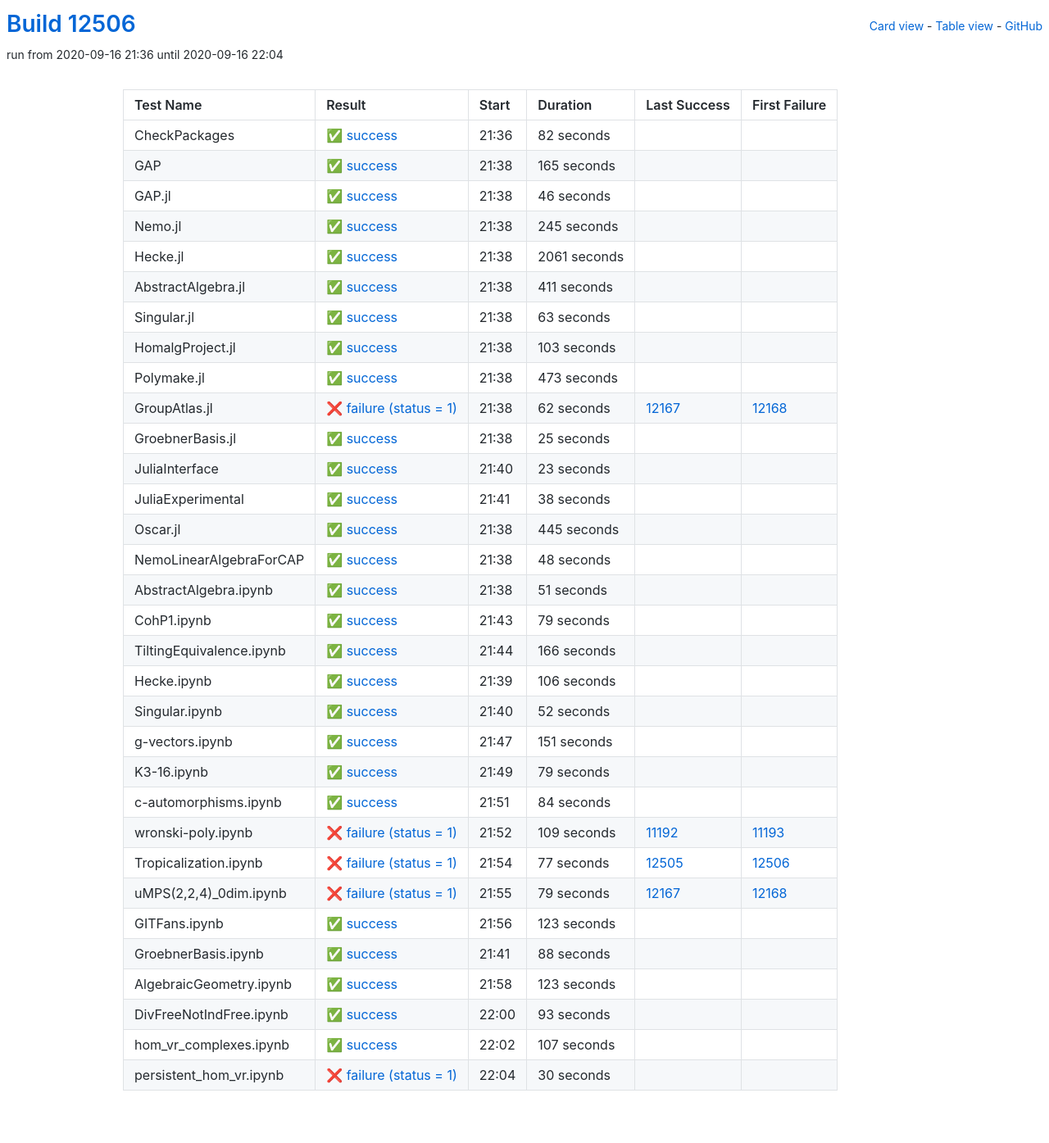
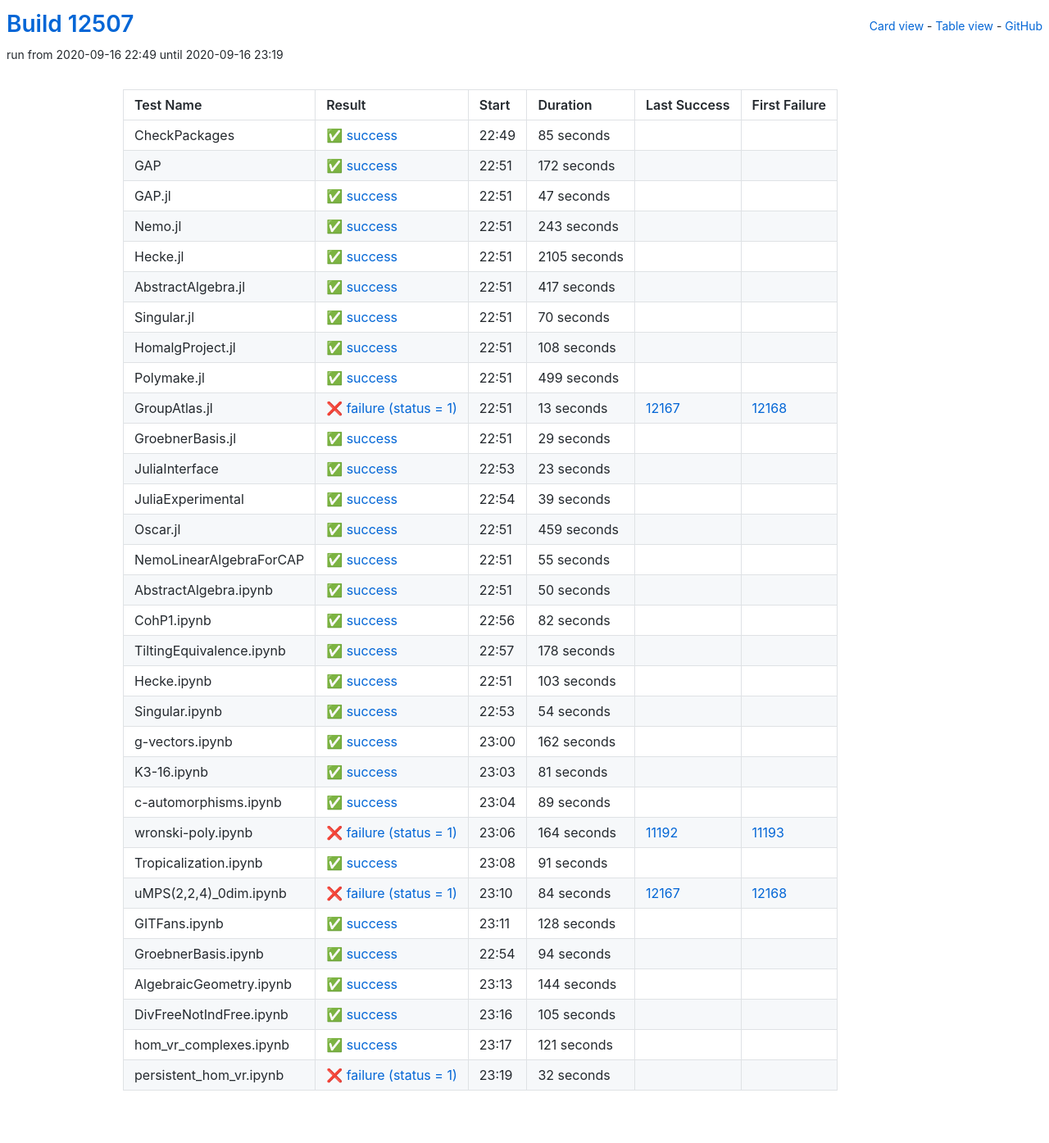
Before and after one commit to oscar-system/oscar-ci-status, a Jekyll site: the page built from table.html, in a window 1280 px wide. Shown: the whole page at 82% size. Built offline with Jekyll 4.4.1, drawn with Linux system fonts in a browser that asks for light colours.

Commit message:
Build #12507

```diff
--- a/_data/ci.yml
+++ b/_data/ci.yml
@@ -1,6 +1,6 @@
 ---
-build: 12506
-build_url: https://oscarci.mathematik.uni-kl.de/job/oscar/12506/
+build: 12507
+build_url: https://oscarci.mathematik.uni-kl.de/job/oscar/12507/
 job: oscar
 organization: oscar-system
 repo: oscar-ci-status
@@ -8,140 +8,140 @@ repourl: https://github.com/oscar-system/oscar-ci-status
 tests:
 - name: CheckPackages
   id: checkpackages
-  log: https://oscarci.mathematik.uni-kl.de/job/oscar/12506/artifact/logs/build-12506/CheckPackages.log
-  start: 2020-09-16 21:36
+  log: https://oscarci.mathematik.uni-kl.de/job/oscar/12507/artifact/logs/build-12507/CheckPackages.log
+  start: 2020-09-16 22:49
   success: true
   exitcode: 0
   status: success
-  duration: 82
+  duration: 85
   last_success: false
   last_success_url:
   first_failure: false
   first_failure_url:
 - name: GAP
   id: gap
-  log: https://oscarci.mathematik.uni-kl.de/job/oscar/12506/artifact/logs/build-12506/GAP.log
-  start: 2020-09-16 21:38
+  log: https://oscarci.mathematik.uni-kl.de/job/oscar/12507/artifact/logs/build-12507/GAP.log
+  start: 2020-09-16 22:51
   success: true
   exitcode: 0
   status: success
-  duration: 165
+  duration: 172
   last_success: false
   last_success_url:
   first_failure: false
   first_failure_url:
 - name: GAP.jl
   id: gap-jl
-  log: https://oscarci.mathematik.uni-kl.de/job/oscar/12506/artifact/logs/build-12506/GAP.jl.log
-  start: 2020-09-16 21:38
+  log: https://oscarci.mathematik.uni-kl.de/job/oscar/12507/artifact/logs/build-12507/GAP.jl.log
+  start: 2020-09-16 22:51
   success: true
   exitcode: 0
   status: success
-  duration: 46
+  duration: 47
   last_success: false
   last_success_url:
   first_failure: false
   first_failure_url:
 - name: Nemo.jl
   id: nemo-jl
-  log: https://oscarci.mathematik.uni-kl.de/job/oscar/12506/artifact/logs/build-12506/Nemo.jl.log
-  start: 2020-09-16 21:38
+  log: https://oscarci.mathematik.uni-kl.de/job/oscar/12507/artifact/logs/build-12507/Nemo.jl.log
+  start: 2020-09-16 22:51
   success: true
   exitcode: 0
   status: success
-  duration: 245
+  duration: 243
   last_success: false
   last_success_url:
   first_failure: false
   first_failure_url:
 - name: Hecke.jl
   id: hecke-jl
-  log: https://oscarci.mathematik.uni-kl.de/job/oscar/12506/artifact/logs/build-12506/Hecke.jl.log
-  start: 2020-09-16 21:38
+  log: https://oscarci.mathematik.uni-kl.de/job/oscar/12507/artifact/logs/build-12507/Hecke.jl.log
+  start: 2020-09-16 22:51
   success: true
   exitcode: 0
   status: success
-  duration: 2061
+  duration: 2105
   last_success: false
   last_success_url:
   first_failure: false
   first_failure_url:
 - name: AbstractAlgebra.jl
   id: abstractalgebra-jl
-  log: https://oscarci.mathematik.uni-kl.de/job/oscar/12506/artifact/logs/build-12506/AbstractAlgebra.jl.log
-  start: 2020-09-16 21:38
+  log: https://oscarci.mathematik.uni-kl.de/job/oscar/12507/artifact/logs/build-12507/AbstractAlgebra.jl.log
+  start: 2020-09-16 22:51
   success: true
   exitcode: 0
   status: success
-  duration: 411
+  duration: 417
   last_success: false
   last_success_url:
   first_failure: false
   first_failure_url:
 - name: Singular.jl
   id: singular-jl
-  log: https://oscarci.mathematik.uni-kl.de/job/oscar/12506/artifact/logs/build-12506/Singular.jl.log
-  start: 2020-09-16 21:38
+  log: https://oscarci.mathematik.uni-kl.de/job/oscar/12507/artifact/logs/build-12507/Singular.jl.log
+  start: 2020-09-16 22:51
   success: true
   exitcode: 0
   status: success
-  duration: 63
+  duration: 70
   last_success: false
   last_success_url:
   first_failure: false
   first_failure_url:
 - name: HomalgProject.jl
   id: homalgproject-jl
-  log: https://oscarci.mathematik.uni-kl.de/job/oscar/12506/artifact/logs/build-12506/HomalgProject.jl.log
-  start: 2020-09-16 21:38
+  log: https://oscarci.mathematik.uni-kl.de/job/oscar/12507/artifact/logs/build-12507/HomalgProject.jl.log
+  start: 2020-09-16 22:51
   success: true
   exitcode: 0
   status: success
-  duration: 103
+  duration: 108
   last_success: false
   last_success_url:
   first_failure: false
   first_failure_url:
 - name: Polymake.jl
   id: polymake-jl
-  log: https://oscarci.mathematik.uni-kl.de/job/oscar/12506/artifact/logs/build-12506/Polymake.jl.log
-  start: 2020-09-16 21:38
+  log: https://oscarci.mathematik.uni-kl.de/job/oscar/12507/artifact/logs/build-12507/Polymake.jl.log
+  start: 2020-09-16 22:51
   success: true
   exitcode: 0
   status: success
-  duration: 473
+  duration: 499
   last_success: false
   last_success_url:
   first_failure: false
   first_failure_url:
 - name: GroupAtlas.jl
   id: groupatlas-jl
-  log: https://oscarci.mathematik.uni-kl.de/job/oscar/12506/artifact/logs/build-12506/GroupAtlas.jl.log
-  start: 2020-09-16 21:38
+  log: https://oscarci.mathematik.uni-kl.de/job/oscar/12507/artifact/logs/build-12507/GroupAtlas.jl.log
+  start: 2020-09-16 22:51
   success: false
   exitcode: 1
   status: failure
-  duration: 62
+  duration: 13
   last_success: 12167
   last_success_url: https://oscarci.mathematik.uni-kl.de/job/oscar/12167/
   first_failure: 12168
   first_failure_url: https://oscarci.mathematik.uni-kl.de/job/oscar/12168/
 - name: GroebnerBasis.jl
   id: groebnerbasis-jl
-  log: https://oscarci.mathematik.uni-kl.de/job/oscar/12506/artifact/logs/build-12506/GroebnerBasis.jl.log
-  start: 2020-09-16 21:38
+  log: https://oscarci.mathematik.uni-kl.de/job/oscar/12507/artifact/logs/build-12507/GroebnerBasis.jl.log
+  start: 2020-09-16 22:51
   success: true
   exitcode: 0
   status: success
-  duration: 25
+  duration: 29
   last_success: false
   last_success_url:
   first_failure: false
   first_failure_url:
 - name: JuliaInterface
   id: juliainterface
-  log: https://oscarci.mathematik.uni-kl.de/job/oscar/12506/artifact/logs/build-12506/JuliaInterface.log
-  start: 2020-09-16 21:40
+  log: https://oscarci.mathematik.uni-kl.de/job/oscar/12507/artifact/logs/build-12507/JuliaInterface.log
+  start: 2020-09-16 22:53
   success: true
   exitcode: 0
   status: success
@@ -152,240 +152,240 @@ tests:
   first_failure_url:
 - name: JuliaExperimental
   id: juliaexperimental
-  log: https://oscarci.mathematik.uni-kl.de/job/oscar/12506/artifact/logs/build-12506/JuliaExperimental.log
-  start: 2020-09-16 21:41
+  log: https://oscarci.mathematik.uni-kl.de/job/oscar/12507/artifact/logs/build-12507/JuliaExperimental.log
+  start: 2020-09-16 22:54
   success: true
   exitcode: 0
   status: success
-  duration: 38
+  duration: 39
   last_success: false
   last_success_url:
   first_failure: false
   first_failure_url:
 - name: Oscar.jl
   id: oscar-jl
-  log: https://oscarci.mathematik.uni-kl.de/job/oscar/12506/artifact/logs/build-12506/Oscar.jl.log
-  start: 2020-09-16 21:38
+  log: https://oscarci.mathematik.uni-kl.de/job/oscar/12507/artifact/logs/build-12507/Oscar.jl.log
+  start: 2020-09-16 22:51
   success: true
   exitcode: 0
   status: success
-  duration: 445
+  duration: 459
   last_success: false
   last_success_url:
   first_failure: false
   first_failure_url:
 - name: NemoLinearAlgebraForCAP
   id: nemolinearalgebraforcap
-  log: https://oscarci.mathematik.uni-kl.de/job/oscar/12506/artifact/logs/build-12506/NemoLinearAlgebraForCAP.log
-  start: 2020-09-16 21:38
+  log: https://oscarci.mathematik.uni-kl.de/job/oscar/12507/artifact/logs/build-12507/NemoLinearAlgebraForCAP.log
+  start: 2020-09-16 22:51
   success: true
   exitcode: 0
   status: success
-  duration: 48
+  duration: 55
   last_success: false
   last_success_url:
   first_failure: false
   first_failure_url:
 - name: AbstractAlgebra.ipynb
   id: abstractalgebra-ipynb
-  log: https://oscarci.mathematik.uni-kl.de/job/oscar/12506/artifact/logs/build-12506/AbstractAlgebra.ipynb.log
-  start: 2020-09-16 21:38
+  log: https://oscarci.mathematik.uni-kl.de/job/oscar/12507/artifact/logs/build-12507/AbstractAlgebra.ipynb.log
+  start: 2020-09-16 22:51
   success: true
   exitcode: 0
   status: success
-  duration: 51
+  duration: 50
   last_success: false
   last_success_url:
   first_failure: false
   first_failure_url:
 - name: CohP1.ipynb
   id: cohp1-ipynb
-  log: https://oscarci.mathematik.uni-kl.de/job/oscar/12506/artifact/logs/build-12506/CohP1.ipynb.log
-  start: 2020-09-16 21:43
+  log: https://oscarci.mathematik.uni-kl.de/job/oscar/12507/artifact/logs/build-12507/CohP1.ipynb.log
+  start: 2020-09-16 22:56
   success: true
   exitcode: 0
   status: success
-  duration: 79
+  duration: 82
   last_success: false
   last_success_url:
   first_failure: false
   first_failure_url:
 - name: TiltingEquivalence.ipynb
   id: tiltingequivalence-ipynb
-  log: https://oscarci.mathematik.uni-kl.de/job/oscar/12506/artifact/logs/build-12506/TiltingEquivalence.ipynb.log
-  start: 2020-09-16 21:44
+  log: https://oscarci.mathematik.uni-kl.de/job/oscar/12507/artifact/logs/build-12507/TiltingEquivalence.ipynb.log
+  start: 2020-09-16 22:57
   success: true
   exitcode: 0
   status: success
-  duration: 166
+  duration: 178
   last_success: false
   last_success_url:
   first_failure: false
   first_failure_url:
 - name: Hecke.ipynb
   id: hecke-ipynb
-  log: https://oscarci.mathematik.uni-kl.de/job/oscar/12506/artifact/logs/build-12506/Hecke.ipynb.log
-  start: 2020-09-16 21:39
+  log: https://oscarci.mathematik.uni-kl.de/job/oscar/12507/artifact/logs/build-12507/Hecke.ipynb.log
+  start: 2020-09-16 22:51
   success: true
   exitcode: 0
   status: success
-  duration: 106
+  duration: 103
   last_success: false
   last_success_url:
   first_failure: false
   first_failure_url:
 - name: Singular.ipynb
   id: singular-ipynb
-  log: https://oscarci.mathematik.uni-kl.de/job/oscar/12506/artifact/logs/build-12506/Singular.ipynb.log
-  start: 2020-09-16 21:40
+  log: https://oscarci.mathematik.uni-kl.de/job/oscar/12507/artifact/logs/build-12507/Singular.ipynb.log
+  start: 2020-09-16 22:53
   success: true
   exitcode: 0
   status: success
-  duration: 52
+  duration: 54
   last_success: false
   last_success_url:
   first_failure: false
   first_failure_url:
 - name: g-vectors.ipynb
   id: g-vectors-ipynb
-  log: https://oscarci.mathematik.uni-kl.de/job/oscar/12506/artifact/logs/build-12506/g-vectors.ipynb.log
-  start: 2020-09-16 21:47
+  log: https://oscarci.mathematik.uni-kl.de/job/oscar/12507/artifact/logs/build-12507/g-vectors.ipynb.log
+  start: 2020-09-16 23:00
   success: true
   exitcode: 0
   status: success
-  duration: 151
+  duration: 162
   last_success: false
   last_success_url:
   first_failure: false
   first_failure_url:
 - name: K3-16.ipynb
   id: k3-16-ipynb
-  log: https://oscarci.mathematik.uni-kl.de/job/oscar/12506/artifact/logs/build-12506/K3-16.ipynb.log
-  start: 2020-09-16 21:49
+  log: https://oscarci.mathematik.uni-kl.de/job/oscar/12507/artifact/logs/build-12507/K3-16.ipynb.log
+  start: 2020-09-16 23:03
   success: true
   exitcode: 0
   status: success
-  duration: 79
+  duration: 81
   last_success: false
   last_success_url:
   first_failure: false
   first_failure_url:
 - name: c-automorphisms.ipynb
   id: c-automorphisms-ipynb
-  log: https://oscarci.mathematik.uni-kl.de/job/oscar/12506/artifact/logs/build-12506/c-automorphisms.ipynb.log
-  start: 2020-09-16 21:51
+  log: https://oscarci.mathematik.uni-kl.de/job/oscar/12507/artifact/logs/build-12507/c-automorphisms.ipynb.log
+  start: 2020-09-16 23:04
   success: true
   exitcode: 0
   status: success
-  duration: 84
+  duration: 89
   last_success: false
   last_success_url:
   first_failure: false
   first_failure_url:
 - name: wronski-poly.ipynb
   id: wronski-poly-ipynb
-  log: https://oscarci.mathematik.uni-kl.de/job/oscar/12506/artifact/logs/build-12506/wronski-poly.ipynb.log
-  start: 2020-09-16 21:52
+  log: https://oscarci.mathematik.uni-kl.de/job/oscar/12507/artifact/logs/build-12507/wronski-poly.ipynb.log
+  start: 2020-09-16 23:06
   success: false
   exitcode: 1
   status: failure
-  duration: 109
+  duration: 164
   last_success: 11192
   last_success_url: https://oscarci.mathematik.uni-kl.de/job/oscar/11192/
   first_failure: 11193
   first_failure_url: https://oscarci.mathematik.uni-kl.de/job/oscar/11193/
 - name: Tropicalization.ipynb
   id: tropicalization-ipynb
-  log: https://oscarci.mathematik.uni-kl.de/job/oscar/12506/artifact/logs/build-12506/Tropicalization.ipynb.log
-  start: 2020-09-16 21:54
+  log: https://oscarci.mathematik.uni-kl.de/job/oscar/12507/artifact/logs/build-12507/Tropicalization.ipynb.log
+  start: 2020-09-16 23:08
+  success: true
+  exitcode: 0
+  status: success
+  duration: 91
+  last_success: false
+  last_success_url:
+  first_failure: false
+  first_failure_url:
+- name: uMPS(2,2,4)_0dim.ipynb
+  id: umps-2-2-4-0dim-ipynb
+  log: https://oscarci.mathematik.uni-kl.de/job/oscar/12507/artifact/logs/build-12507/uMPS-2-2-4-_0dim.ipynb.log
+  start: 2020-09-16 23:10
   success: false
   exitcode: 1
   status: failure
-  duration: 77
-  last_success: 12505
-  last_success_url: https://oscarci.mathematik.uni-kl.de/job/oscar/12505/
-  first_failure: 12506
-  first_failure_url: https://oscarci.mathematik.uni-kl.de/job/oscar/12506/
-- name: uMPS(2,2,4)_0dim.ipynb
-  id: umps-2-2-4-0dim-ipynb
-  log: https://oscarci.mathematik.uni-kl.de/job/oscar/12506/artifact/logs/build-12506/uMPS-2-2-4-_0dim.ipynb.log
-  start: 2020-09-16 21:55
-  success: false
-  exitcode: 1
-  status: failure
-  duration: 79
+  duration: 84
   last_success: 12167
   last_success_url: https://oscarci.mathematik.uni-kl.de/job/oscar/12167/
   first_failure: 12168
   first_failure_url: https://oscarci.mathematik.uni-kl.de/job/oscar/12168/
 - name: GITFans.ipynb
   id: gitfans-ipynb
-  log: https://oscarci.mathematik.uni-kl.de/job/oscar/12506/artifact/logs/build-12506/GITFans.ipynb.log
-  start: 2020-09-16 21:56
+  log: https://oscarci.mathematik.uni-kl.de/job/oscar/12507/artifact/logs/build-12507/GITFans.ipynb.log
+  start: 2020-09-16 23:11
   success: true
   exitcode: 0
   status: success
-  duration: 123
+  duration: 128
   last_success: false
   last_success_url:
   first_failure: false
   first_failure_url:
 - name: GroebnerBasis.ipynb
   id: groebnerbasis-ipynb
-  log: https://oscarci.mathematik.uni-kl.de/job/oscar/12506/artifact/logs/build-12506/GroebnerBasis.ipynb.log
-  start: 2020-09-16 21:41
+  log: https://oscarci.mathematik.uni-kl.de/job/oscar/12507/artifact/logs/build-12507/GroebnerBasis.ipynb.log
+  start: 2020-09-16 22:54
   success: true
   exitcode: 0
   status: success
-  duration: 88
+  duration: 94
   last_success: false
   last_success_url:
   first_failure: false
   first_failure_url:
 - name: AlgebraicGeometry.ipynb
   id: algebraicgeometry-ipynb
-  log: https://oscarci.mathematik.uni-kl.de/job/oscar/12506/artifact/logs/build-12506/AlgebraicGeometry.ipynb.log
-  start: 2020-09-16 21:58
+  log: https://oscarci.mathematik.uni-kl.de/job/oscar/12507/artifact/logs/build-12507/AlgebraicGeometry.ipynb.log
+  start: 2020-09-16 23:13
   success: true
   exitcode: 0
   status: success
-  duration: 123
+  duration: 144
   last_success: false
   last_success_url:
   first_failure: false
   first_failure_url:
 - name: DivFreeNotIndFree.ipynb
   id: divfreenotindfree-ipynb
-  log: https://oscarci.mathematik.uni-kl.de/job/oscar/12506/artifact/logs/build-12506/DivFreeNotIndFree.ipynb.log
-  start: 2020-09-16 22:00
+  log: https://oscarci.mathematik.uni-kl.de/job/oscar/12507/artifact/logs/build-12507/DivFreeNotIndFree.ipynb.log
+  start: 2020-09-16 23:16
   success: true
   exitcode: 0
   status: success
-  duration: 93
+  duration: 105
   last_success: false
   last_success_url:
   first_failure: false
   first_failure_url:
 - name: hom_vr_complexes.ipynb
   id: hom-vr-complexes-ipynb
-  log: https://oscarci.mathematik.uni-kl.de/job/oscar/12506/artifact/logs/build-12506/hom_vr_complexes.ipynb.log
-  start: 2020-09-16 22:02
+  log: https://oscarci.mathematik.uni-kl.de/job/oscar/12507/artifact/logs/build-12507/hom_vr_complexes.ipynb.log
+  start: 2020-09-16 23:17
   success: true
   exitcode: 0
   status: success
-  duration: 107
+  duration: 121
   last_success: false
   last_success_url:
   first_failure: false
   first_failure_url:
 - name: persistent_hom_vr.ipynb
   id: persistent-hom-vr-ipynb
-  log: https://oscarci.mathematik.uni-kl.de/job/oscar/12506/artifact/logs/build-12506/persistent_hom_vr.ipynb.log
-  start: 2020-09-16 22:04
+  log: https://oscarci.mathematik.uni-kl.de/job/oscar/12507/artifact/logs/build-12507/persistent_hom_vr.ipynb.log
+  start: 2020-09-16 23:19
   success: false
   exitcode: 1
   status: failure
-  duration: 30
+  duration: 32
   last_success: false
   last_success_url:
   first_failure: false
```
Also changed, not shown: README.md.
